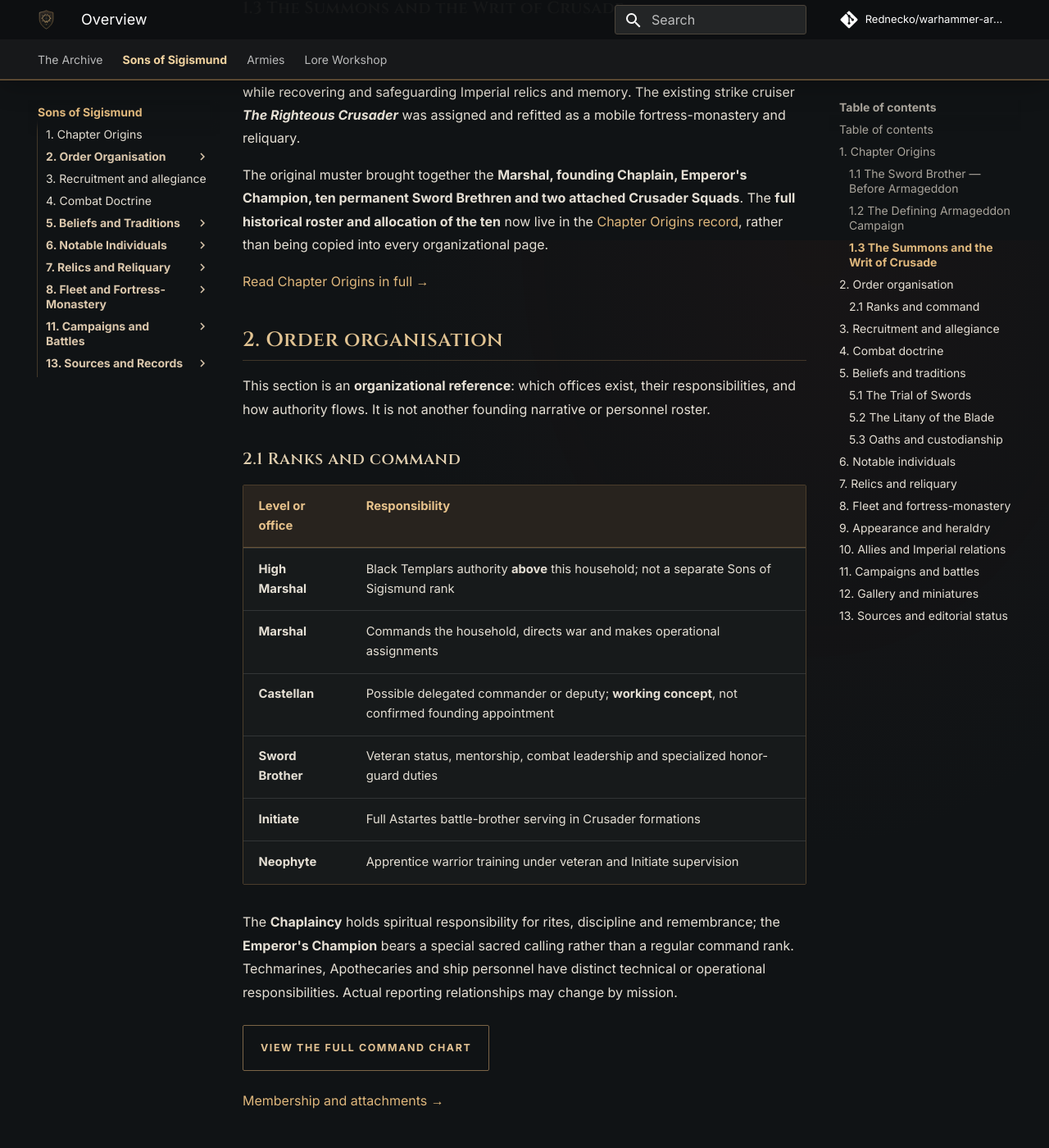
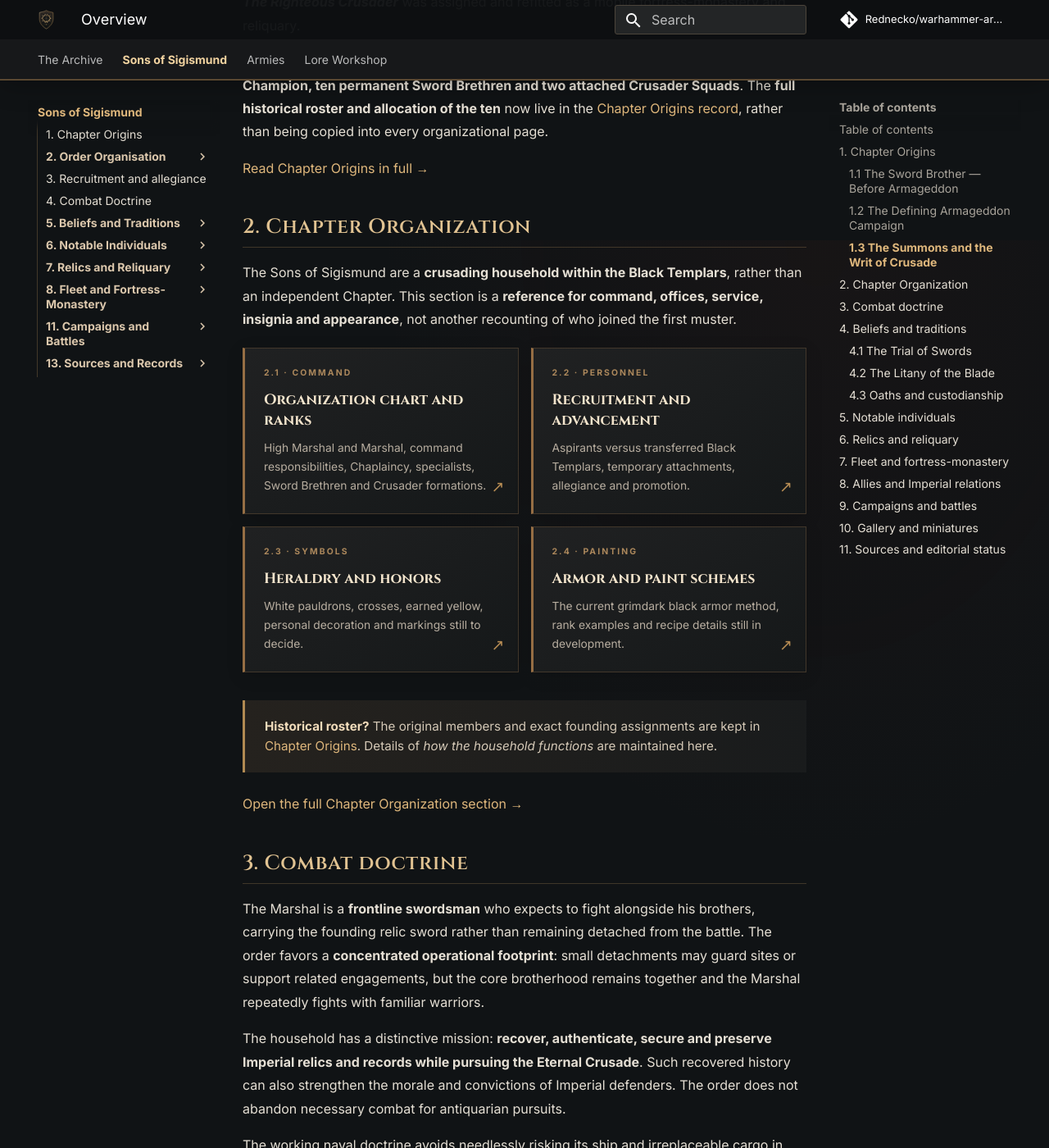
Before and after one commit to Rednecko/warhammer-archives, an MkDocs documentation site: the page built from docs/sons-of-sigismund/index.md, in a window 1280 px wide and 1400 px high, scrolled down 3907 px. Shown: the whole window at 82% size. Built offline with MkDocs 1.6.1 and Material for MkDocs 9.7.7, drawn with Linux system fonts in a browser that asks for light colours; comment, search, counter and statistics services are not loaded; some of the changed text lies outside the part shown.

Commit message:
Fold recruitment and armor/heraldry into one Chapter Organization section

```diff
--- a/docs/sons-of-sigismund/index.md
+++ b/docs/sons-of-sigismund/index.md
@@ -50,12 +50,7 @@ The **Sons of Sigismund** are a homebrew **Black Templars crusading household**
         <li><a href="#the-summons-and-the-writ-of-crusade">The Summons and the Writ of Crusade</a></li>
       </ol>
     </li>
-    <li><a href="#order-organisation">Order organisation</a>
-      <ol>
-        <li><a href="#ranks-and-command">Ranks and command</a></li>
-      </ol>
-    </li>
-    <li><a href="#recruitment-and-allegiance">Recruitment and allegiance</a></li>
+    <li><a href="#chapter-organization">Chapter Organization</a></li>
     <li><a href="#combat-doctrine">Combat doctrine</a></li>
     <li><a href="#beliefs-and-traditions">Beliefs and traditions</a>
       <ol>
@@ -95,36 +89,24 @@ The original muster brought together the **Marshal, founding Chaplain, Emperor's
 
 [Read Chapter Origins in full →](history/founding.md)
 
-## 2. Order organisation {#order-organisation}
+## 2. Chapter Organization {#chapter-organization}
 
-This section is an **organizational reference**: which offices exist, their responsibilities, and how authority flows. It is not another founding narrative or personnel roster.
+The Sons of Sigismund are a **crusading household within the Black Templars**, rather than an independent Chapter. This section is a **reference for command, offices, service, insignia and appearance**, not another recounting of who joined the first muster.
 
-### 2.1 Ranks and command {#ranks-and-command}
+<div class="archive-grid two">
+  <a class="archive-card" href="organization/chain-of-command/"><span class="card-index">2.1 · Command</span><span class="card-title">Organization chart and ranks</span><span class="card-copy">High Marshal and Marshal, command responsibilities, Chaplaincy, specialists, Sword Brethren and Crusader formations.</span><span class="card-arrow">↗</span></a>
+  <a class="archive-card" href="organization/membership/"><span class="card-index">2.2 · Personnel</span><span class="card-title">Recruitment and advancement</span><span class="card-copy">Aspirants versus transferred Black Templars, temporary attachments, allegiance and promotion.</span><span class="card-arrow">↗</span></a>
+  <a class="archive-card" href="organization/heraldry/"><span class="card-index">2.3 · Symbols</span><span class="card-title">Heraldry and honors</span><span class="card-copy">White pauldrons, crosses, earned yellow, personal decoration and markings still to decide.</span><span class="card-arrow">↗</span></a>
+  <a class="archive-card" href="organization/armor-schemes/"><span class="card-index">2.4 · Painting</span><span class="card-title">Armor and paint schemes</span><span class="card-copy">The current grimdark black armor method, rank examples and recipe details still in development.</span><span class="card-arrow">↗</span></a>
+</div>
 
-| Level or office | Responsibility |
-|---|---|
-| **High Marshal** | Black Templars authority **above** this household; not a separate Sons of Sigismund rank |
-| **Marshal** | Commands the household, directs war and makes operational assignments |
-| **Castellan** | Possible delegated commander or deputy; **working concept**, not confirmed founding appointment |
-| **Sword Brother** | Veteran status, mentorship, combat leadership and specialized honor-guard duties |
-| **Initiate** | Full Astartes battle-brother serving in Crusader formations |
-| **Neophyte** | Apprentice warrior training under veteran and Initiate supervision |
+<div class="archive-strip"><strong>Historical roster?</strong> The original members and exact founding assignments are kept in <a href="history/founding/">Chapter Origins</a>. Details of <em>how the household functions</em> are maintained here.</div>
 
-The **Chaplaincy** holds spiritual responsibility for rites, discipline and remembrance; the **Emperor's Champion** bears a special sacred calling rather than a regular command rank. Techmarines, Apothecaries and ship personnel have distinct technical or operational responsibilities. Actual reporting relationships may change by mission.
+[Open the full Chapter Organization section →](organization/)
 
-<a class="archive-cta ghost" href="organization/chain-of-command/">View the full command chart</a>
+<span id="order-organisation"></span><span id="recruitment-and-allegiance"></span><span id="appearance-and-heraldry"></span>
 
-[Membership and attachments →](organization/membership.md)
-
-## 3. Recruitment and allegiance {#recruitment-and-allegiance}
-
-The Sons have **no order-specific homeworld or independent gene-seed lineage**. Their personnel can include transfers, volunteers and temporary attachments from other Black Templars crusades.
-
-A warrior serving under the Marshal is **not automatically permanently sworn**. Formal membership requires the household's **Oath of Allegiance**. Promotion to Sword Brother through the Trial of Swords and taking custody of a particular relic are **separate commitments**.
-
-[How membership works →](organization/membership.md)
-
-## 4. Combat doctrine {#combat-doctrine}
+## 3. Combat doctrine {#combat-doctrine}
 
 The Marshal is a **frontline swordsman** who expects to fight alongside his brothers, carrying the founding relic sword rather than remaining detached from the battle. The order favors a **concentrated operational footprint**: small detachments may guard sites or support related engagements, but the core brotherhood remains together and the Marshal repeatedly fights with familiar warriors.
 
@@ -134,15 +116,15 @@ The working naval doctrine avoids needlessly risking its ship and irreplaceable
 
 [Mandate and doctrine](doctrine/index.md)
 
-## 5. Beliefs and traditions {#beliefs-and-traditions}
+## 4. Beliefs and traditions {#beliefs-and-traditions}
 
 The Sons of Sigismund inherit the Black Templars' reverence for the **God-Emperor**, sacred vows, intolerance of His enemies and the martial example of Sigismund. Their own growing identity emphasizes the memory of sacrifice, the sacred weight of recovered objects and **inspiration through example**. The deeds of ordinary Imperial defenders are worthy of remembrance, not only the accomplishments of Space Marines.
 
-### 5.1 The Trial of Swords {#the-trial-of-swords}
+### 4.1 The Trial of Swords {#the-trial-of-swords}
 
 A mentor Sword Brother trains an Initiate in arms, history and faith. The candidate undergoes formal duels against his sponsor and other Sword Brethren in the **Hall of Blades**. Successful induction confers Sword Brother standing and its optional yellow-heraldry privilege.
 
-### 5.2 The Litany of the Blade {#the-litany-of-the-blade}
+### 4.2 The Litany of the Blade {#the-litany-of-the-blade}
 
 The household has an **approved ceremonial litany**, beginning:
 
@@ -151,13 +133,13 @@ The household has an **approved ceremonial litany**, beginning:
 
 The complete text is preserved on the [Traditions and Litany](traditions/index.md) page. **The litany's final line is recited only at induction**, not during ordinary use.
 
-### 5.3 Oaths and custodianship {#oaths-and-custodianship}
+### 4.3 Oaths and custodianship {#oaths-and-custodianship}
 
 The **Oath of Allegiance** makes a brother permanently sworn. A **separate, still-unfinalized relic-custodianship vow** would accompany the duty of safeguarding an entrusted artifact. The household's detailed practices of penitence, daily devotion and serf relations remain unfinished.
 
 [Traditions and Litany](traditions/index.md) · [Custodianship](relics/custodianship.md)
 
-## 6. Notable individuals {#notable-individuals}
+## 5. Notable individuals {#notable-individuals}
 
 The household's biographical record remains deliberately modest until its original officers and brothers are named. This is where **personal stories and relationships** belong—not a second list of military posts.
 
@@ -183,21 +165,13 @@ All **ship layout, decks, crew routes, hangars, reliquary spaces and capacity pl
 
 [The Righteous Crusader →](fleet/righteous-crusader.md) · [Deck-by-deck guide →](fleet/deck-guide.md)
 
-## 9. Appearance and heraldry {#appearance-and-heraldry}
-
-Their appearance remains unmistakably **Black Templars**: battle-worn black armor, white shoulder guards and the cross. **Yellow heraldry** is an optional, lifelong honor earned by Sword Brethren through their advancement, in tribute to Sigismund and the Imperial Fists lineage.
-
-Individual decoration and honor markings can tell a warrior's story; the **motto, battle cry, complete helmet/rank color system and individual names** are not yet confirmed. The emblem in the site's header is a wiki graphic, not a newly declared Chapter symbol.
-
-[Heraldry and honors →](traditions/heraldry.md)
-
-## 10. Allies and Imperial relations {#allies-and-imperial-relations}
+## 8. Allies and Imperial relations {#allies-and-imperial-relations}
 
 The household remains answerable within the Black Templars and may serve alongside other crusades. The founding Marshal's cooperation with Imperial Guard officers on Armageddon informs the order's respect for faithful mortal defenders.
 
 The ship is planned to accommodate allied Astra Militarum contingents. A narrative tie to the **173rd Armored Rangers** is a **working possibility**, not a recorded joint battle. Specific ties to the Mechanicus, Ecclesiarchy, Inquisition, Deathwatch and other institutions are still to be developed; no member's Deathwatch service has been established.
 
-## 11. Campaigns and battles {#campaigns-and-battles}
+## 9. Campaigns and battles {#campaigns-and-battles}
 
 The Marshal's victory over the regional Ork Warboss is **pre-commission history** and is documented in [Chapter Origins](history/founding.md). It is not a victory attributed to the household after its creation.
 
@@ -205,13 +179,13 @@ The Marshal's victory over the regional Ork Warboss is **pre-commission history*
 
 [Campaign chronicle →](campaigns/index.md) · [Battle-report template →](campaigns/battle-log-template.md)
 
-## 12. Gallery and miniatures {#gallery-and-miniatures}
+## 10. Gallery and miniatures {#gallery-and-miniatures}
 
 The miniature collection is the **physical source for future images and character identities**. The planned progression includes the Marshal, Emperor's Champion, Crusader Squad veterans, honor guards, Redemptor Dreadnought, Impulsor and Techmarine. Their arrival on the tabletop will be recorded independently of their place in the *founding* roster.
 
 **Photo gallery not yet populated.** Only approved photographs and appropriately licensed or original illustrations will be published.
 
-## 13. Sources and editorial status {#sources-and-editorial-status}
+## 11. Sources and editorial status {#sources-and-editorial-status}
 
 This is **original fan-created lore**, not official Games Workshop fiction. The encyclopedia structure was informed by the provided **Black Templars wiki contents outline** and **Chapter Creation Tables headings**. Our approved founding decisions take precedence over older internal drafts. Generic homebrew Chapter prompts are adapted to a **crusading household** rather than applied literally.
 
```
Also changed, not shown: other parts of docs/sons-of-sigismund/index.md (+2 -3 lines).
